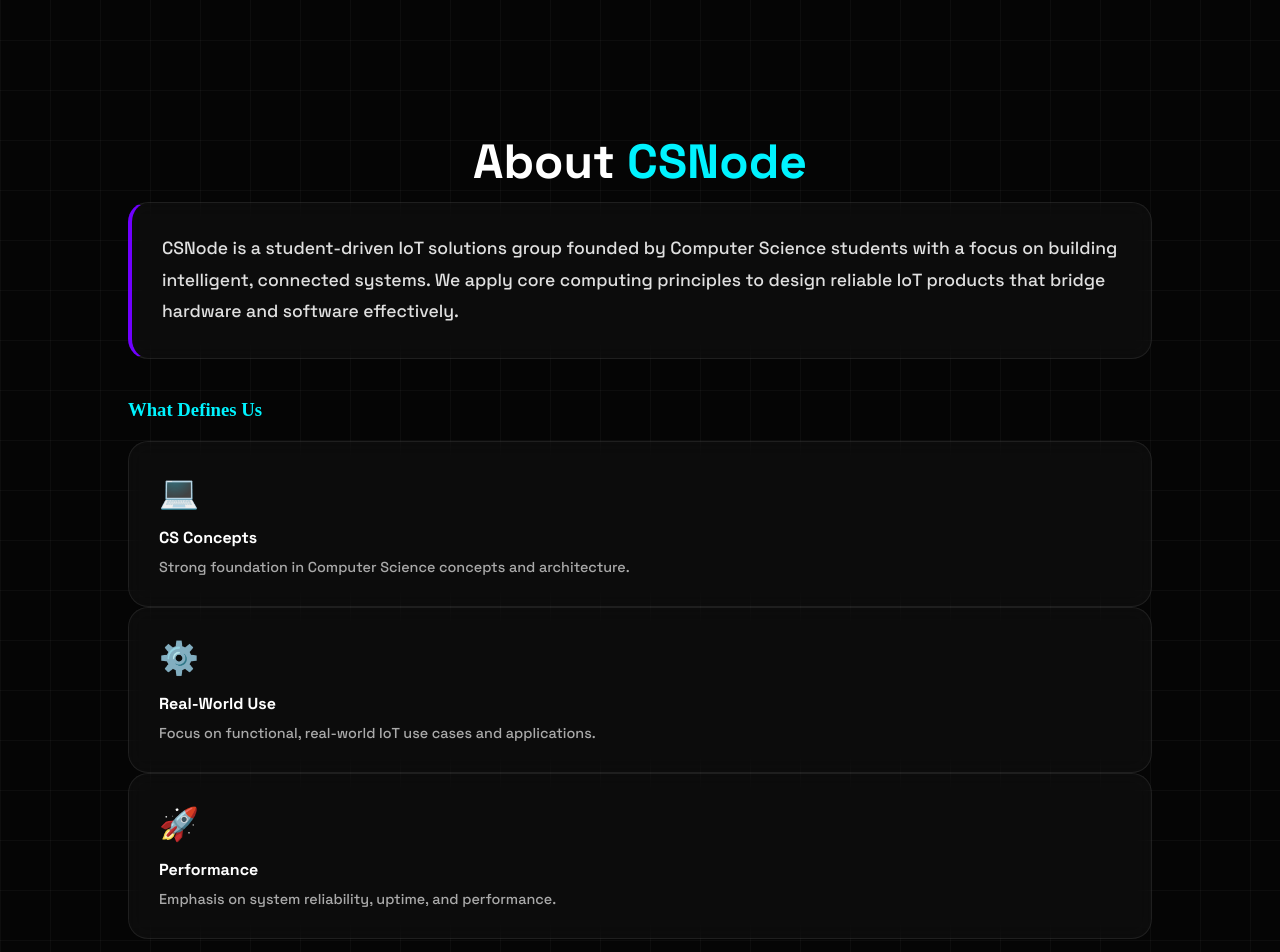
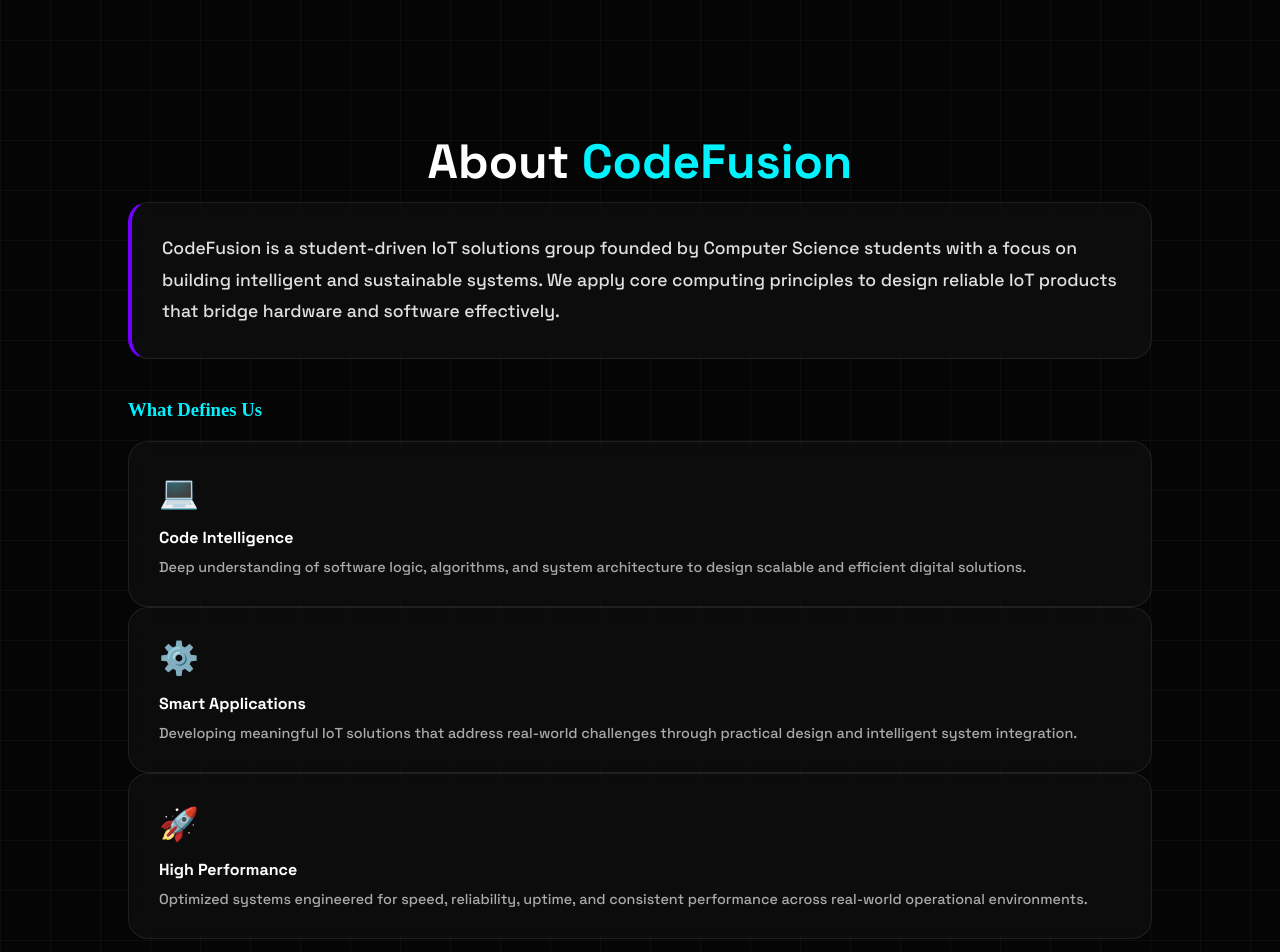
Before and after one commit to sam-codecode/IOT_Tech_Web, a React (Create React App) app in the folder CAT201-Assignment2-main/frontend/: page / in a window 1280 px wide. Shown: the part 1860-2812 px from the top of the page. Built offline with nearby package versions, Linux system fonts and the light colour scheme.

Commit message:
Update About section to reflect CodeFusion branding

```diff
--- a/CAT201-Assignment2-main/frontend/src/pages/about.jsx
+++ b/CAT201-Assignment2-main/frontend/src/pages/about.jsx
@@ -4,13 +4,13 @@ const About = () => {
     return (
         <div>
             {/* SECTION TITLE */}
-            <h2 className="section-title">About <span className="highlight">CSNode</span></h2>
+            <h2 className="section-title">About<span className="highlight"> CodeFusion</span></h2>
 
             {/* 1. MAIN DESCRIPTION CARD */}
             <div className="glass-card" style={{ marginBottom: '40px', borderLeft: '4px solid #7000ff' }}>
                 <p style={{ fontSize: '1.1rem', lineHeight: '1.8', color: '#e0e0e0', margin: 0 }}>
-                    CSNode is a student-driven IoT solutions group founded by Computer Science students
-                    with a focus on building intelligent, connected systems. We apply core computing
+                    CodeFusion is a student-driven IoT solutions group founded by Computer Science students
+                    with a focus on building intelligent and sustainable systems. We apply core computing
                     principles to design reliable IoT products that bridge hardware and software effectively.
                 </p>
             </div>
@@ -24,27 +24,27 @@ const About = () => {
                 {/* Card 1 */}
                 <div className="glass-card">
                     <div style={{ fontSize: '2rem', marginBottom: '15px' }}>💻</div>
-                    <h4 style={{ margin: '0 0 10px 0' }}>CS Concepts</h4>
+                    <h4 style={{ margin: '0 0 10px 0' }}>Code Intelligence</h4>
                     <p style={{ color: '#aaa', fontSize: '0.9rem', margin: 0 }}>
-                        Strong foundation in Computer Science concepts and architecture.
+                        Deep understanding of software logic, algorithms, and system architecture to design scalable and efficient digital solutions.
                     </p>
                 </div>
 
                 {/* Card 2 */}
                 <div className="glass-card">
                     <div style={{ fontSize: '2rem', marginBottom: '15px' }}>⚙️</div>
-                    <h4 style={{ margin: '0 0 10px 0' }}>Real-World Use</h4>
+                    <h4 style={{ margin: '0 0 10px 0' }}>Smart Applications</h4>
                     <p style={{ color: '#aaa', fontSize: '0.9rem', margin: 0 }}>
-                        Focus on functional, real-world IoT use cases and applications.
+                        Developing meaningful IoT solutions that address real-world challenges through practical design and intelligent system integration.
                     </p>
                 </div>
 
                 {/* Card 3 */}
                 <div className="glass-card">
                     <div style={{ fontSize: '2rem', marginBottom: '15px' }}>🚀</div>
-                    <h4 style={{ margin: '0 0 10px 0' }}>Performance</h4>
+                    <h4 style={{ margin: '0 0 10px 0' }}>High Performance</h4>
                     <p style={{ color: '#aaa', fontSize: '0.9rem', margin: 0 }}>
-                        Emphasis on system reliability, uptime, and performance.
+                        Optimized systems engineered for speed, reliability, uptime, and consistent performance across real-world operational environments.
                     </p>
                 </div>
             </div>
@@ -54,7 +54,7 @@ const About = () => {
                 <div className="glass-card" style={{ display: 'inline-block', border: '1px solid #00f3ff' }}>
                     <h4 style={{ color: '#00f3ff', textTransform: 'uppercase', letterSpacing: '2px' }}>Our Goal</h4>
                     <p style={{ fontSize: '1.2rem', color: '#fff', marginTop: '10px' }}>
-                        "To translate academic computing knowledge into impactful IoT solutions."
+                        " To transform ideas and academic insight into smart, connected, and impactful technology-driven solutions."
                     </p>
                 </div>
             </div>
```
